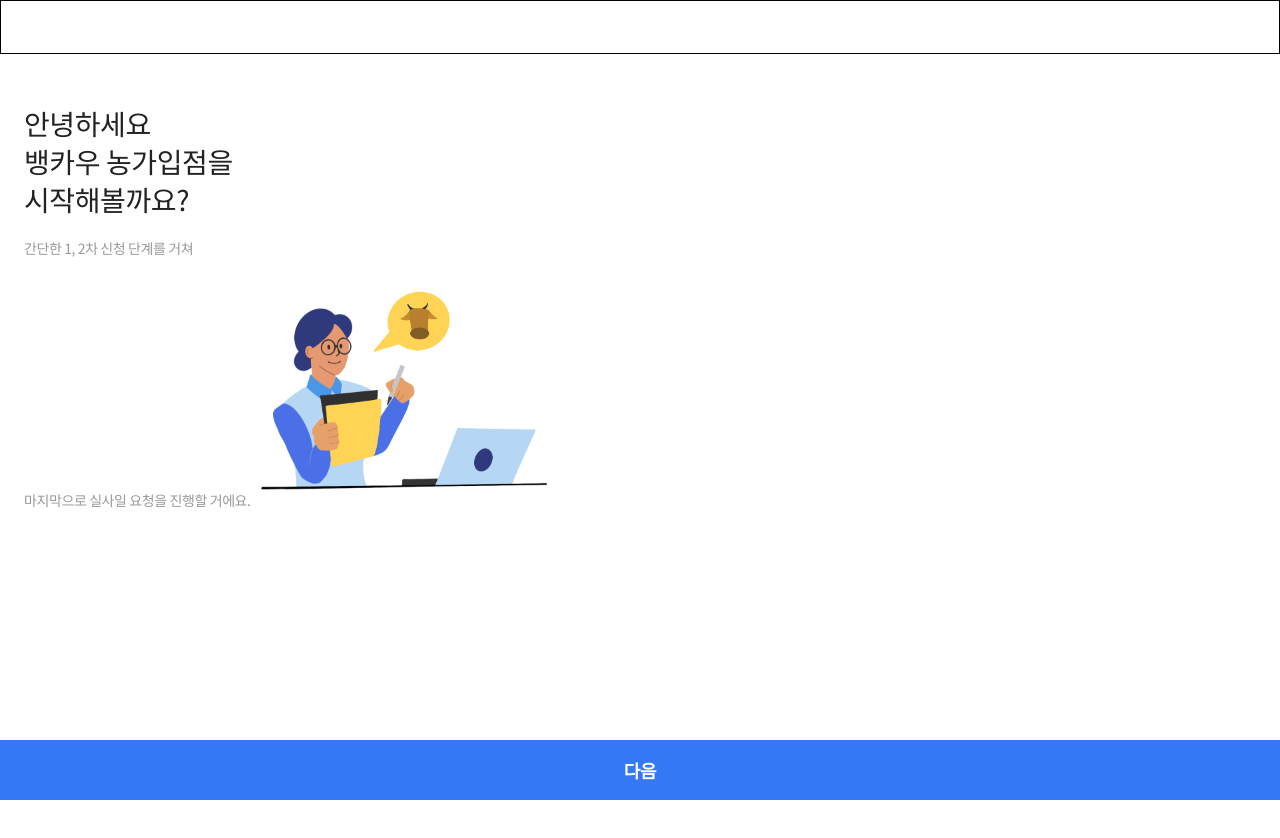
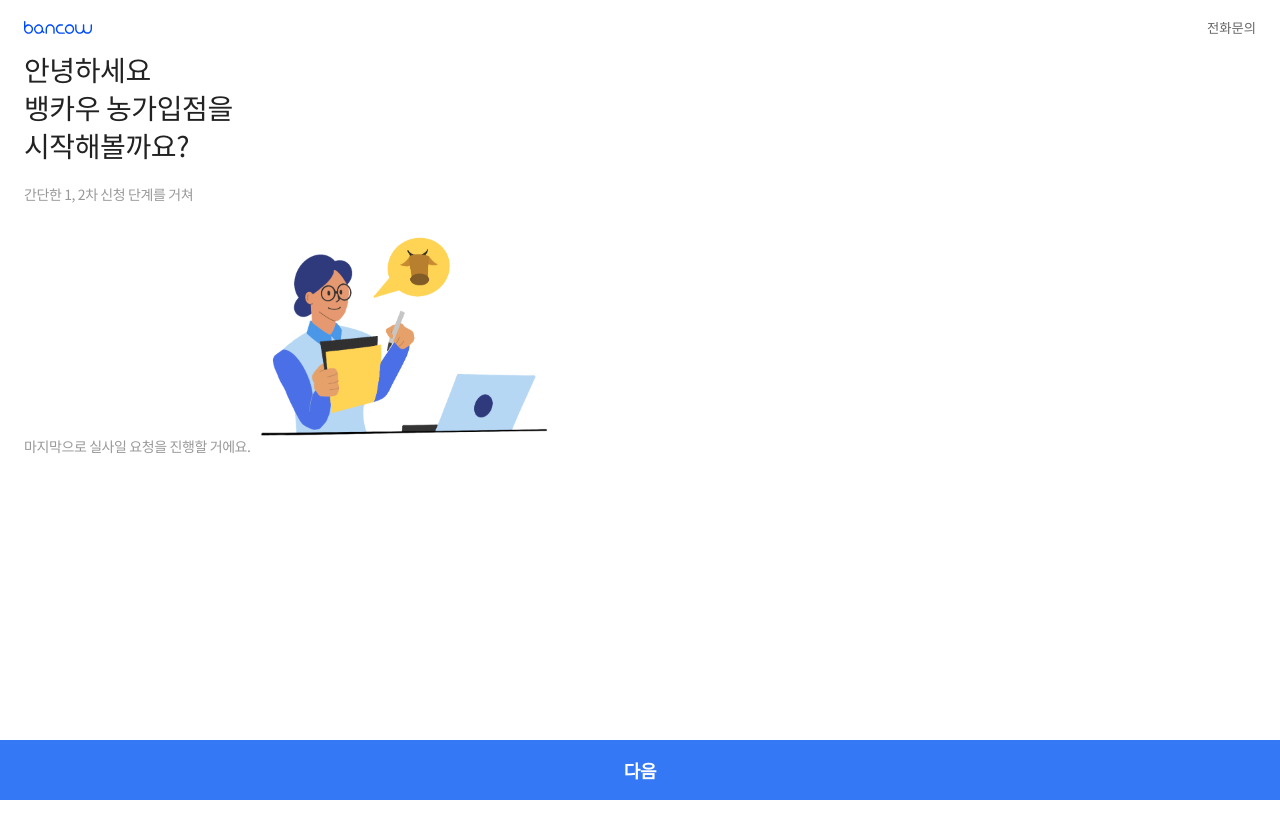
Before and after one commit to BancowFive/Bancow_Farm_process_FE, a Next.js app in the folder client/: page / in a window 1280 px wide. Shown: the top 838 px of the page. Before the commit the page ends 800 px from the top, so only its background shows below. Built offline with nearby package versions, Linux system fonts and the light colour scheme.

Commit message:
Style: edit header component 1. change logo file to svg 2. place header in _app.js
-

```diff
--- a/client/components/Header/index.js
+++ b/client/components/Header/index.js
@@ -16,7 +16,7 @@
   return (
     <Container>
       <LogoWrapper>
-        <Image src="/bancow_logo.png" alt="logo" width="68" height="18" />
+        <Image src="/bancow_logo.svg" alt="logo" width="68" height="13" />
       </LogoWrapper>
       <CallBtn onClick={openModal}>전화문의</CallBtn>
       <Modal open={modalOpen} close={closeModal} />
--- a/client/components/Header/style.js
+++ b/client/components/Header/style.js
@@ -3,20 +3,22 @@
 export const Container = styled.div`
   background-color: ${({ theme }) => theme.colors.white};
   width: 100%;
-  height: 48px;
+  height: 54px;
   display: flex;
   align-items: center;
   position: fixed;
+  top: 0;
+  padding: 0 24px;
 `;
 
 export const LogoWrapper = styled.span`
   position: absolute;
-  left: 0;
+  left: 24px;
 `;
 export const CallBtn = styled.button`
   border: none;
   background-color: inherit;
   position: absolute;
-  right: 0;
+  right: 24px;
   color: ${({ theme }) => theme.colors.tertiary};
 `;
--- a/client/pages/_app.js
+++ b/client/pages/_app.js
@@ -1,5 +1,6 @@
 import Head from "next/head";
 import { ThemeProvider } from "styled-components";
+import Header from "../components/Header";
 import { theme } from "../styles";
 import GlobalStyle from "../styles/globalStyle";
 function App({ Component, pageProps }) {
@@ -17,8 +18,7 @@
       </Head>
       <ThemeProvider theme={theme}>
         <GlobalStyle />
-        <div style={{ height: "54px", border: "1px solid black" }}></div>
-
+        <Header />
         <Component {...pageProps} />
       </ThemeProvider>
     </>
```
Also changed, not shown: client/public/bancow_logo.png (deleted), client/public/bancow_logo.svg (added).
